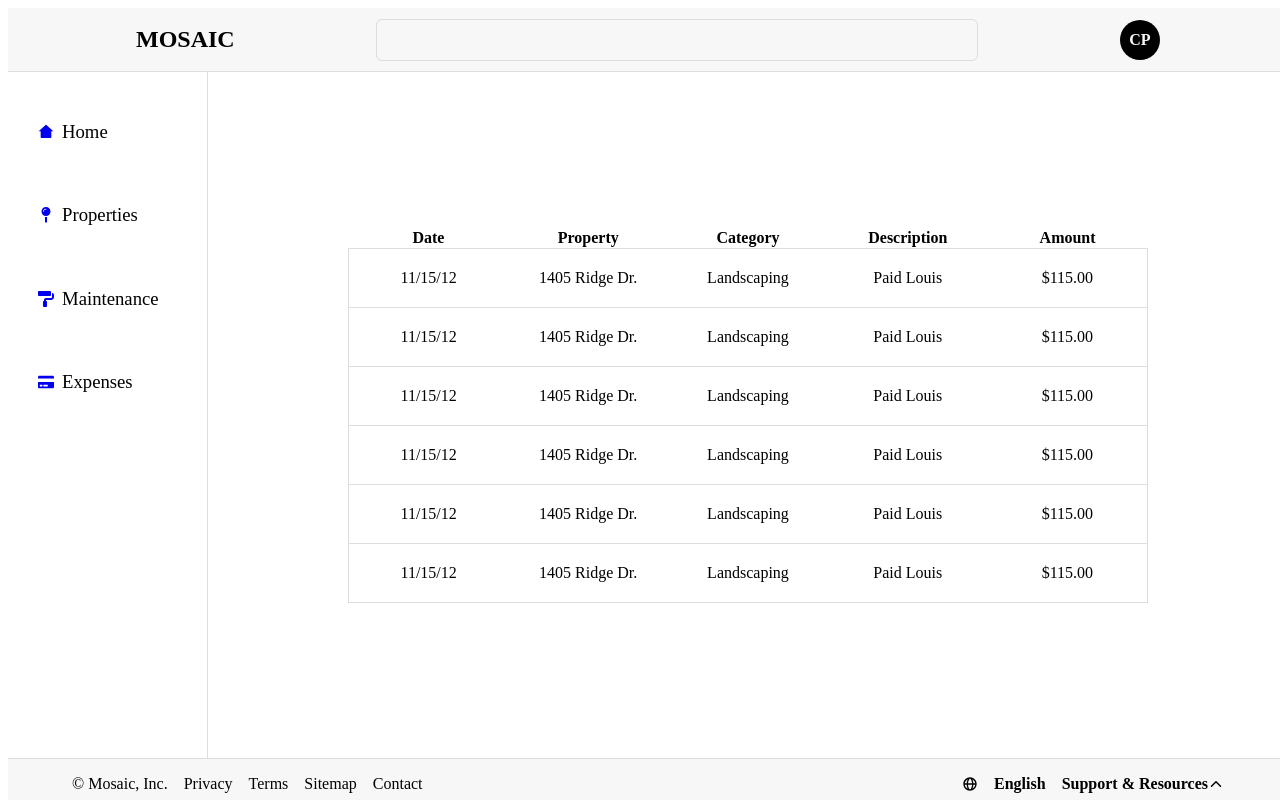
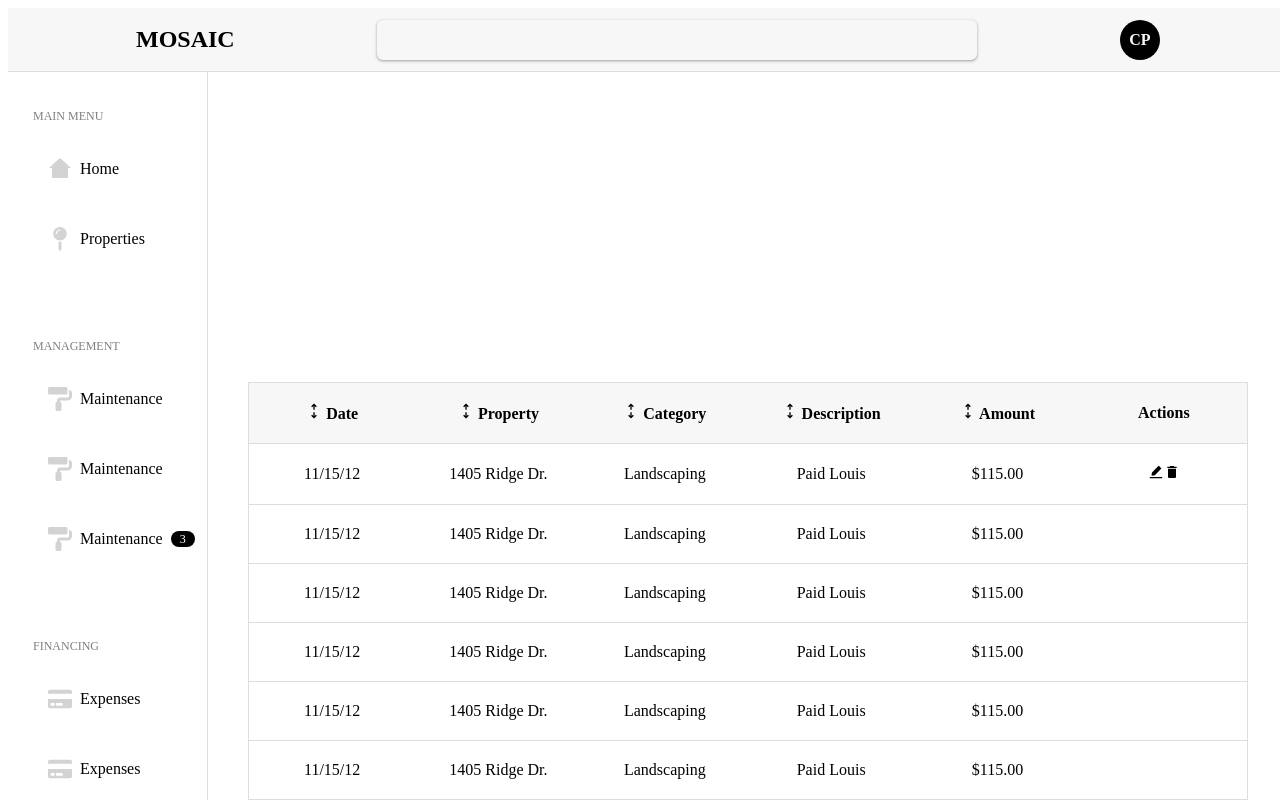
Before and after one commit to parkerchris/nextjsgraphql, a Next.js app: page /expenses in a window 1280 px wide. Shown: the top 800 px of the page. Built offline with nearby package versions, Linux system fonts and the light colour scheme.

Commit message:
Create add property modal. Continue work on navigation.

```diff
--- a/components/Layout.js
+++ b/components/Layout.js
@@ -30,10 +30,11 @@ export default function Layout({ children }) {
             </div>
             <div className={styles.nav}>
                 <div className={styles.innerContainer}>
+                    <p className={styles.p}>MAIN MENU</p>
                     <Link href="/">
                         <a  className={styles.anchor}>
                             <div className={styles.linkGroup}>
-                                <RiHome2Fill />
+                                <RiHome2Fill className={styles.icon}/>
                                 <h3 className={styles.font}>Home</h3>
                             </div>
                         </a>
@@ -41,23 +42,79 @@ export default function Layout({ children }) {
                     <Link href="/properties">
                         <a  className={styles.anchor}>
                             <div className={styles.linkGroup}>
-                                <FaMapPin />
+                                <FaMapPin className={styles.icon}/>
                                 <h3 className={styles.font}>Properties</h3>
+                            </div>
+                        </a>
+                    </Link>
+
+                    <div className={styles.placeholder}></div>
+                    <p className={styles.p}>MANAGEMENT</p>
+                    <Link href="/maintenance">
+                        <a  className={styles.anchor}>
+                            <div className={styles.linkGroup}>
+                                <FaPaintRoller className={styles.icon}/>
+                                <h3 className={styles.font}>Maintenance</h3>
                             </div>
                         </a>
                     </Link>
                     <Link href="/maintenance">
                         <a  className={styles.anchor}>
                             <div className={styles.linkGroup}>
-                                <FaPaintRoller />
+                                <FaPaintRoller className={styles.icon} />
                                 <h3 className={styles.font}>Maintenance</h3>
+                            </div>
+                        </a>
+                    </Link>
+                    <Link href="/maintenance">
+                        <a  className={styles.anchor}>
+                            <div className={styles.linkGroup}>
+                                <FaPaintRoller className={styles.icon}/>
+                                <h3 className={styles.font}>Maintenance</h3>
+                                <div className={styles.counter}><p className={styles.insideCounter}>3</p></div>
+                            </div>
+                        </a>
+                    </Link>
+                    <div className={styles.placeholder}></div>
+                    <p className={styles.p}>FINANCING</p>
+                    <Link href="/expenses">
+                        <a  className={styles.anchor}>
+                            <div className={styles.linkGroup}>
+                                <FaCreditCard className={styles.icon}/>
+                                <h3 className={styles.font}>Expenses</h3>
                             </div>
                         </a>
                     </Link>
                     <Link href="/expenses">
                         <a  className={styles.anchor}>
                             <div className={styles.linkGroup}>
-                                <FaCreditCard />
+                                <FaCreditCard className={styles.icon}/>
+                                <h3 className={styles.font}>Expenses</h3>
+                            </div>
+                        </a>
+                    </Link>
+                    <div className={styles.placeholder}></div>
+                    <p className={styles.p}>SETTINGS</p>
+                    <Link href="/expenses">
+                        <a  className={styles.anchor}>
+                            <div className={styles.linkGroup}>
+                                <FaCreditCard className={styles.icon}/>
+                                <h3 className={styles.font}>Expenses</h3>
+                            </div>
+                        </a>
+                    </Link>
+                    <Link href="/expenses">
+                        <a  className={styles.anchor}>
+                            <div className={styles.linkGroup}>
+                                <FaCreditCard className={styles.icon}/>
+                                <h3 className={styles.font}>Expenses</h3>
+                            </div>
+                        </a>
+                    </Link>
+                    <Link href="/expenses">
+                        <a  className={styles.anchor}>
+                            <div className={styles.linkGroup}>
+                                <FaCreditCard className={styles.icon}/>
                                 <h3 className={styles.font}>Expenses</h3>
                             </div>
                         </a>
--- a/pages/expenses.js
+++ b/pages/expenses.js
@@ -2,6 +2,9 @@ import Layout from '../components/Layout'
 import styles from '../styles/Expenses.module.css'
 import lemon from '../public/Revised_Lemon.png'
 import Image from 'next/image'
+import { AiFillEdit } from "react-icons/ai";
+import { MdDelete } from "react-icons/md";
+import { CgArrowsV } from "react-icons/cg";
 
 export default function Expenses() {
     return (
@@ -10,12 +13,13 @@ export default function Expenses() {
             <div className={styles.tableContainer}>
                     <table className={styles.table}>
                         <thead>
-                            <tr>
-                                <th className={styles.th}>Date</th>
-                                <th className={styles.th}>Property</th>
-                                <th className={styles.th}>Category</th>
-                                <th className={styles.th}>Description</th>
-                                <th className={styles.th}>Amount</th>
+                            <tr className={styles.theadTr}>
+                                <th className={styles.th}><CgArrowsV/> Date</th>
+                                <th className={styles.th}><CgArrowsV/> Property</th>
+                                <th className={styles.th}><CgArrowsV/> Category</th>
+                                <th className={styles.th}><CgArrowsV/> Description</th>
+                                <th className={styles.th}><CgArrowsV/> Amount</th>
+                                <th className={styles.th}>Actions</th>
                             </tr>
                         </thead>
                         <tbody>
@@ -25,6 +29,10 @@ export default function Expenses() {
                                 <td className={styles.thtd}>Landscaping</td>
                                 <td className={styles.thtd}>Paid Louis</td>
                                 <td className={styles.thtd}>$115.00</td>
+                                <td className={styles.thtd}>
+                                <AiFillEdit />
+                                <MdDelete/>
+                                </td>
                             </tr>
                             <tr className={styles.tr}>
                                 <td className={styles.thtd}>11/15/12</td>
--- a/styles/Expenses.module.css
+++ b/styles/Expenses.module.css
@@ -18,12 +18,20 @@
 
 .table {
     table-layout: fixed;
-    width: 800px;
+    width: 1000px;
     border-collapse: collapse;
+}
+
+.theadTr {
+    background-color: rgb(247, 247, 247);
+    border: 1px solid rgb(221, 221, 221);
+    border-top-left-radius: 6px;
+    border-top-right-radius: 6px;
 }
 
 .th {
     width: 20%;
+    padding: 20px;
 }
 
 .thtd {
--- a/styles/Layout.module.css
+++ b/styles/Layout.module.css
@@ -58,7 +58,9 @@
 .searchbar {
     width: 600px;
     height: 40px;
-    border: 1px solid rgb(221, 221, 221);
+    /* border: 1px solid rgb(221, 221, 221); */
+    /* box-shadow: rgba(50, 50, 93, 0.25) 0px 2px 5px -1px, rgba(0, 0, 0, 0.3) 0px 1px 3px -1px; */
+    box-shadow: rgba(60, 64, 67, 0.3) 0px 1px 2px 0px, rgba(60, 64, 67, 0.15) 0px 1px 3px 1px;
     border-radius: 6px;
 }
 
@@ -84,8 +86,8 @@
 /* Nav section  */
 
 .innerContainer {
-    width: 80%;
-    height: 80%;
+    width: 100%;
+    height: 100%;
     display: flex;
     flex-direction: column;
     align-items: flex-start;
@@ -97,10 +99,11 @@
     display: flex;
     align-items: center;
     padding: 5px;
-    margin-bottom: 14px;
+    margin-bottom: 10px;
     height: auto;
-    width: 140px;
+    width: 150px;
     border-radius: 6px;
+    margin-left: 10px;
 }
 
 .linkGroup:hover {
@@ -110,9 +113,42 @@
 
 
 .font {
-    font-weight: 400;
+    font-weight: 300;
     color: black;
     margin-left: 0.5rem;
+    font-size: 1rem;
+}
+
+.icon {
+    font-size: 1.5rem;
+    color: lightgray;
+}
+
+.p {
+    font-size: 0.75rem;
+    color: gray;
+    margin-bottom: 15px;
+}
+
+.placeholder {
+    width: 100%;
+    height: 3rem;
+}
+
+.counter {
+    height: 1rem;
+    width: 1.5rem;
+    border-radius: 0.5rem;
+    background-color: black;
+    display: flex;
+    justify-content: center;
+    align-items: center;
+    margin-left: 0.5rem;
+}
+
+.insideCounter{
+    font-size: 0.75rem;
+    color: white;
 }
 
 /* Footer************************************************************ */
```
Also changed, not shown: components/AddProperty.js (added, +12 -0 lines), components/ExpenseForm.js (+17 -9 lines), pages/properties.js (+14 -1 lines).
